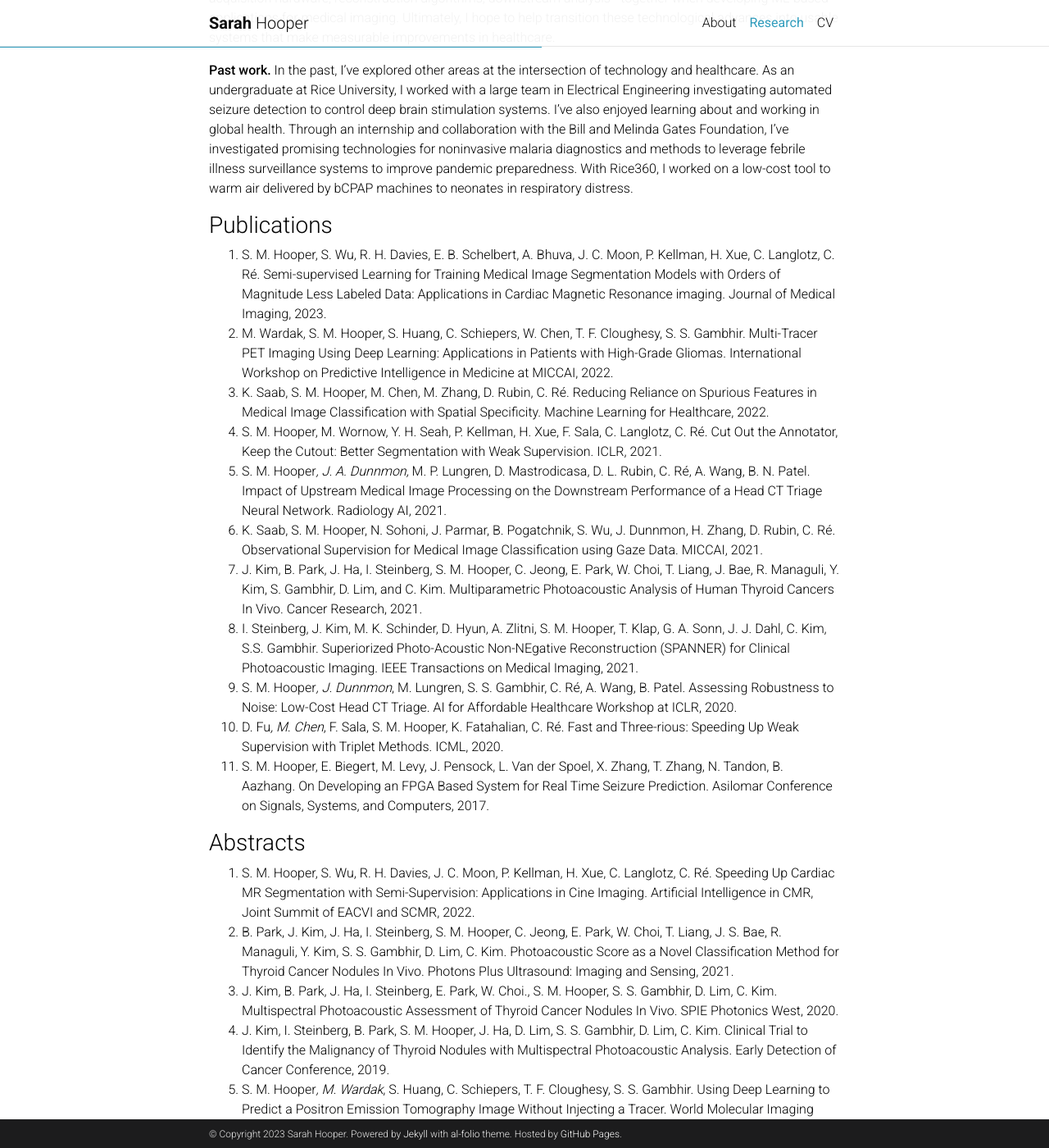
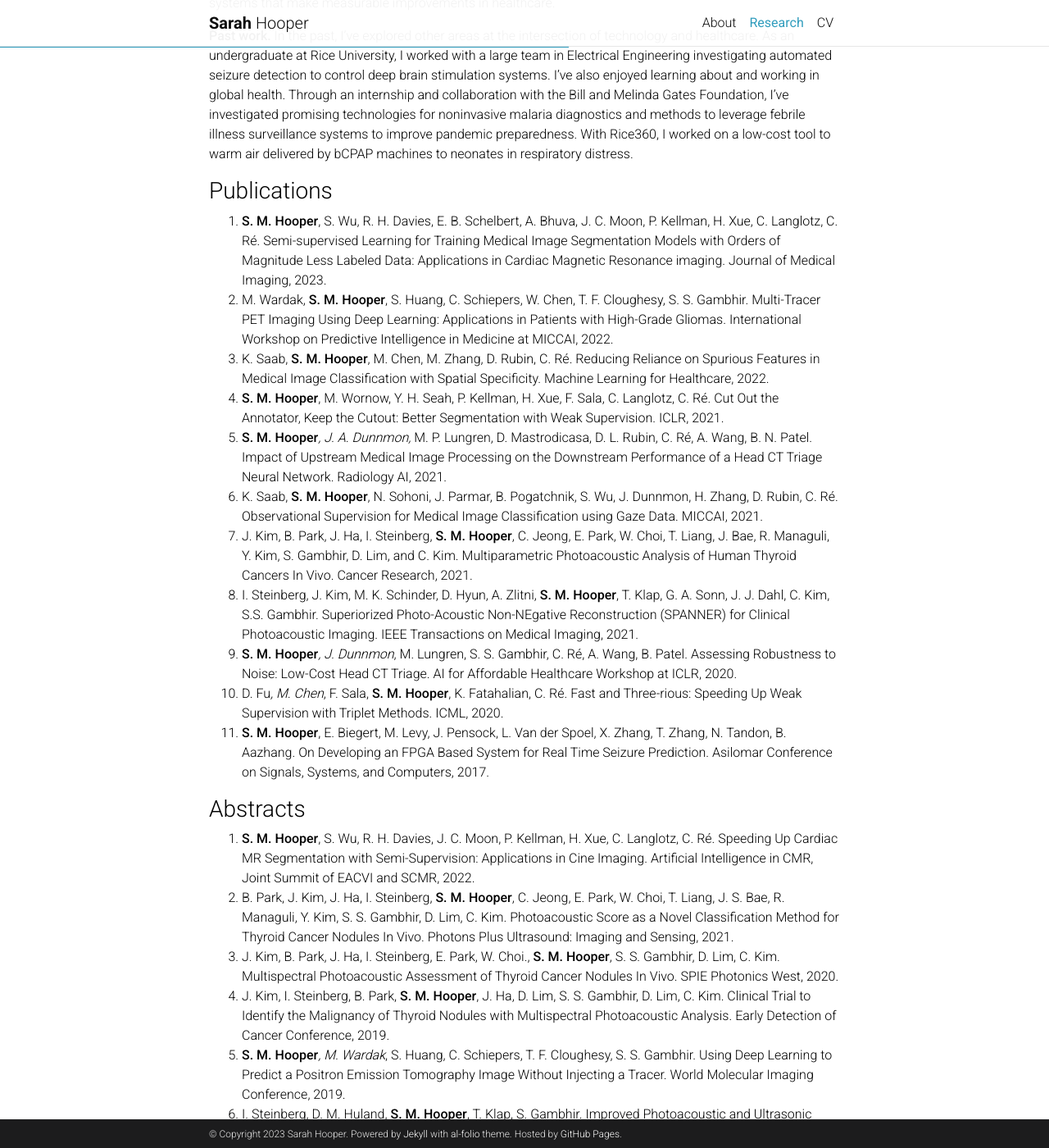
Before and after one commit to sarahmhooper/sarahmhooper.github.io, a Jekyll site: the page built from _pages/research.md, in a window 1280 px wide and 1400 px high, scrolled down 449 px. Shown: the whole window at 82% size. Built offline with Jekyll 4.4.1, drawn with Linux system fonts in a browser that asks for light colours; comment, search, counter and statistics services are not loaded; a style sheet for code colours, icons or effects is not loaded; some of the changed text lies outside the part shown.

Commit message:
Bolded my name

```diff
--- a/_pages/research.md
+++ b/_pages/research.md
@@ -22,30 +21,30 @@
 
 ### Publications
 
-1.	S. M. Hooper, S. Wu, R. H. Davies, E. B. Schelbert, A. Bhuva, J. C. Moon, P. Kellman, H. Xue, C. Langlotz, C. Ré. Semi-supervised Learning for Training Medical Image Segmentation Models with Orders of Magnitude Less Labeled Data: Applications in Cardiac Magnetic Resonance imaging. Journal of Medical Imaging, 2023.
-2.	M. Wardak, S. M. Hooper, S. Huang, C. Schiepers, W. Chen, T. F. Cloughesy, S. S. Gambhir. Multi-Tracer PET Imaging Using Deep Learning: Applications in Patients with High-Grade Gliomas. International Workshop on Predictive Intelligence in Medicine at MICCAI, 2022.
-3.	K. Saab, S. M. Hooper, M. Chen, M. Zhang, D. Rubin, C. Ré. Reducing Reliance on Spurious Features in Medical Image Classification with Spatial Specificity. Machine Learning for Healthcare, 2022.
-4.	S. M. Hooper, M. Wornow, Y. H. Seah, P. Kellman, H. Xue, F. Sala, C. Langlotz, C. Ré. Cut Out the Annotator, Keep the Cutout: Better Segmentation with Weak Supervision. ICLR, 2021.
-5.	S. M. Hooper*, J. A. Dunnmon,* M. P. Lungren, D. Mastrodicasa, D. L. Rubin, C. Ré, A. Wang, B. N. Patel. Impact of Upstream Medical Image Processing on the Downstream Performance of a Head CT Triage Neural Network. Radiology AI, 2021.
-6.	K. Saab, S. M. Hooper, N. Sohoni, J. Parmar, B. Pogatchnik, S. Wu, J. Dunnmon, H. Zhang, D. Rubin, C. Ré. Observational Supervision for Medical Image Classification using Gaze Data. MICCAI, 2021.
-7.	J. Kim, B. Park, J. Ha, I. Steinberg, S. M. Hooper, C. Jeong, E. Park, W. Choi, T. Liang, J. Bae, R. Managuli, Y. Kim, S. Gambhir, D. Lim, and C. Kim. Multiparametric Photoacoustic Analysis of Human Thyroid Cancers In Vivo. Cancer Research, 2021.
-8.	I. Steinberg, J. Kim, M. K. Schinder, D. Hyun, A. Zlitni, S. M. Hooper, T. Klap, G. A. Sonn, J. J. Dahl, C. Kim, S.S. Gambhir. Superiorized Photo-Acoustic Non-NEgative Reconstruction (SPANNER) for Clinical Photoacoustic Imaging. IEEE Transactions on Medical Imaging, 2021.
-9.	S. M. Hooper*, J. Dunnmon*, M. Lungren, S. S. Gambhir, C. Ré, A. Wang, B. Patel. Assessing Robustness to Noise: Low-Cost Head CT Triage. AI for Affordable Healthcare Workshop at ICLR, 2020.
-10.	D. Fu*, M. Chen*, F. Sala, S. M. Hooper, K. Fatahalian, C. Ré. Fast and Three-rious: Speeding Up Weak Supervision with Triplet Methods. ICML, 2020.
-11.	S. M. Hooper, E. Biegert, M. Levy, J. Pensock, L. Van der Spoel, X. Zhang, T. Zhang, N. Tandon, B. Aazhang. On Developing an FPGA Based System for Real Time Seizure Prediction. Asilomar Conference on Signals, Systems, and Computers, 2017.
+1. **S. M. Hooper**, S. Wu, R. H. Davies, E. B. Schelbert, A. Bhuva, J. C. Moon, P. Kellman, H. Xue, C. Langlotz, C. Ré. Semi-supervised Learning for Training Medical Image Segmentation Models with Orders of Magnitude Less Labeled Data: Applications in Cardiac Magnetic Resonance imaging. Journal of Medical Imaging, 2023.
+2. M. Wardak, **S. M. Hooper**, S. Huang, C. Schiepers, W. Chen, T. F. Cloughesy, S. S. Gambhir. Multi-Tracer PET Imaging Using Deep Learning: Applications in Patients with High-Grade Gliomas. International Workshop on Predictive Intelligence in Medicine at MICCAI, 2022.
+3. K. Saab, **S. M. Hooper**, M. Chen, M. Zhang, D. Rubin, C. Ré. Reducing Reliance on Spurious Features in Medical Image Classification with Spatial Specificity. Machine Learning for Healthcare, 2022.
+4. **S. M. Hooper**, M. Wornow, Y. H. Seah, P. Kellman, H. Xue, F. Sala, C. Langlotz, C. Ré. Cut Out the Annotator, Keep the Cutout: Better Segmentation with Weak Supervision. ICLR, 2021.
+5. **S. M. Hooper***, J. A. Dunnmon,* M. P. Lungren, D. Mastrodicasa, D. L. Rubin, C. Ré, A. Wang, B. N. Patel. Impact of Upstream Medical Image Processing on the Downstream Performance of a Head CT Triage Neural Network. Radiology AI, 2021.
+6. K. Saab, **S. M. Hooper**, N. Sohoni, J. Parmar, B. Pogatchnik, S. Wu, J. Dunnmon, H. Zhang, D. Rubin, C. Ré. Observational Supervision for Medical Image Classification using Gaze Data. MICCAI, 2021.
+7. J. Kim, B. Park, J. Ha, I. Steinberg, **S. M. Hooper**, C. Jeong, E. Park, W. Choi, T. Liang, J. Bae, R. Managuli, Y. Kim, S. Gambhir, D. Lim, and C. Kim. Multiparametric Photoacoustic Analysis of Human Thyroid Cancers In Vivo. Cancer Research, 2021.
+8. I. Steinberg, J. Kim, M. K. Schinder, D. Hyun, A. Zlitni, **S. M. Hooper**, T. Klap, G. A. Sonn, J. J. Dahl, C. Kim, S.S. Gambhir. Superiorized Photo-Acoustic Non-NEgative Reconstruction (SPANNER) for Clinical Photoacoustic Imaging. IEEE Transactions on Medical Imaging, 2021.
+9. **S. M. Hooper***, J. Dunnmon*, M. Lungren, S. S. Gambhir, C. Ré, A. Wang, B. Patel. Assessing Robustness to Noise: Low-Cost Head CT Triage. AI for Affordable Healthcare Workshop at ICLR, 2020.
+10. D. Fu*, M. Chen*, F. Sala, **S. M. Hooper**, K. Fatahalian, C. Ré. Fast and Three-rious: Speeding Up Weak Supervision with Triplet Methods. ICML, 2020.
+11. **S. M. Hooper**, E. Biegert, M. Levy, J. Pensock, L. Van der Spoel, X. Zhang, T. Zhang, N. Tandon, B. Aazhang. On Developing an FPGA Based System for Real Time Seizure Prediction. Asilomar Conference on Signals, Systems, and Computers, 2017.
 
 
 ### Abstracts
-12.	S. M. Hooper, S. Wu, R. H. Davies, J. C. Moon, P. Kellman, H. Xue, C. Langlotz, C. Ré. Speeding Up Cardiac MR Segmentation with Semi-Supervision: Applications in Cine Imaging. Artificial Intelligence in CMR, Joint Summit of EACVI and SCMR, 2022.
-13.	B. Park, J. Kim, J. Ha, I. Steinberg, S. M. Hooper, C. Jeong, E. Park, W. Choi, T. Liang, J. S. Bae, R. Managuli, Y. Kim, S. S. Gambhir, D. Lim, C. Kim. Photoacoustic Score as a Novel Classification Method for Thyroid Cancer Nodules In Vivo. Photons Plus Ultrasound: Imaging and Sensing, 2021.
-14.	J. Kim, B. Park, J. Ha, I. Steinberg, E. Park, W. Choi., S. M. Hooper, S. S. Gambhir, D. Lim, C. Kim. Multispectral Photoacoustic Assessment of Thyroid Cancer Nodules In Vivo. SPIE Photonics West, 2020.
-15.	J. Kim, I. Steinberg, B. Park, S. M. Hooper, J. Ha, D. Lim, S. S. Gambhir, D. Lim, C. Kim. Clinical Trial to Identify the Malignancy of Thyroid Nodules with Multispectral Photoacoustic Analysis. Early Detection of Cancer Conference, 2019.
-16.	S. M. Hooper*, M. Wardak*, S. Huang, C. Schiepers, T. F. Cloughesy, S. S. Gambhir. Using Deep Learning to Predict a Positron Emission Tomography Image Without Injecting a Tracer. World Molecular Imaging Conference, 2019.
-17.	I. Steinberg, D. M. Huland, S. M. Hooper, T. Klap, S. Gambhir. Improved Photoacoustic and Ultrasonic Image Reconstruction of Clinical Data. World Molecular Imaging Conference, 2018.
-18.	S. M. Hooper, E. Biegert, M. Levy, J. Pensock, L. Van der Spoel, X. Zhang, T. Zhang, N. Tandon, B. Aazhang. Machine Learning System for Real-time Seizure Prediction in Epileptic Patients. Gulf Coast Undergraduate Research Symposium, 2016.
-19.	S. M. Hooper, F. Phuathavornskul, F. Prieto, T. Zhang, B. Aazhang. Machine Learning System for Real-time Seizure Prediction in Epileptic Patients. NeuroX Research Symposium, 2016.
-20.	S. M. Hooper, K. Powers, R. Wettermann, R. Richards-Kortum. Bubble Continuous Positive Airway Pressure Temperature Regulation System to Prevent Neonatal Hypothermia in Low Resource Settings. National Undergraduate Global Health Technologies Design Competition, 2015.
+12. **S. M. Hooper**, S. Wu, R. H. Davies, J. C. Moon, P. Kellman, H. Xue, C. Langlotz, C. Ré. Speeding Up Cardiac MR Segmentation with Semi-Supervision: Applications in Cine Imaging. Artificial Intelligence in CMR, Joint Summit of EACVI and SCMR, 2022.
+13. B. Park, J. Kim, J. Ha, I. Steinberg, **S. M. Hooper**, C. Jeong, E. Park, W. Choi, T. Liang, J. S. Bae, R. Managuli, Y. Kim, S. S. Gambhir, D. Lim, C. Kim. Photoacoustic Score as a Novel Classification Method for Thyroid Cancer Nodules In Vivo. Photons Plus Ultrasound: Imaging and Sensing, 2021.
+14. J. Kim, B. Park, J. Ha, I. Steinberg, E. Park, W. Choi., **S. M. Hooper**, S. S. Gambhir, D. Lim, C. Kim. Multispectral Photoacoustic Assessment of Thyroid Cancer Nodules In Vivo. SPIE Photonics West, 2020.
+15. J. Kim, I. Steinberg, B. Park, **S. M. Hooper**, J. Ha, D. Lim, S. S. Gambhir, D. Lim, C. Kim. Clinical Trial to Identify the Malignancy of Thyroid Nodules with Multispectral Photoacoustic Analysis. Early Detection of Cancer Conference, 2019.
+16. **S. M. Hooper***, M. Wardak*, S. Huang, C. Schiepers, T. F. Cloughesy, S. S. Gambhir. Using Deep Learning to Predict a Positron Emission Tomography Image Without Injecting a Tracer. World Molecular Imaging Conference, 2019.
+17. I. Steinberg, D. M. Huland, **S. M. Hooper**, T. Klap, S. Gambhir. Improved Photoacoustic and Ultrasonic Image Reconstruction of Clinical Data. World Molecular Imaging Conference, 2018.
+18. **S. M. Hooper**, E. Biegert, M. Levy, J. Pensock, L. Van der Spoel, X. Zhang, T. Zhang, N. Tandon, B. Aazhang. Machine Learning System for Real-time Seizure Prediction in Epileptic Patients. Gulf Coast Undergraduate Research Symposium, 2016.
+19. **S. M. Hooper**, F. Phuathavornskul, F. Prieto, T. Zhang, B. Aazhang. Machine Learning System for Real-time Seizure Prediction in Epileptic Patients. NeuroX Research Symposium, 2016.
+20. **S. M. Hooper**, K. Powers, R. Wettermann, R. Richards-Kortum. Bubble Continuous Positive Airway Pressure Temperature Regulation System to Prevent Neonatal Hypothermia in Low Resource Settings. National Undergraduate Global Health Technologies Design Competition, 2015.
 
 
 ### Patents
-21. S. M. Hooper, M. Wardak, S. S. Gambhir. Systems and Methods for Synthetic Medical Image Generation. United States Patent, granted 2022.
+21. **S. M. Hooper**, M. Wardak, S. S. Gambhir. Systems and Methods for Synthetic Medical Image Generation. United States Patent, granted 2022.
```
Also changed, not shown: other parts of _pages/research.md (+0 -1 lines).
